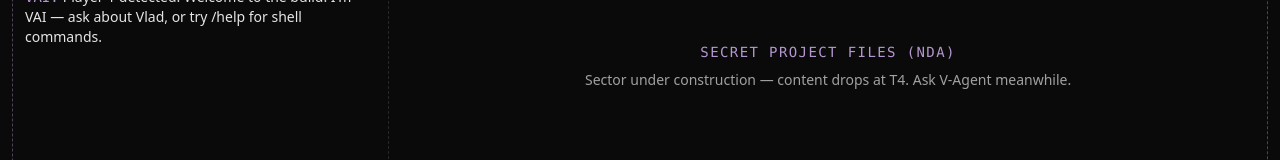
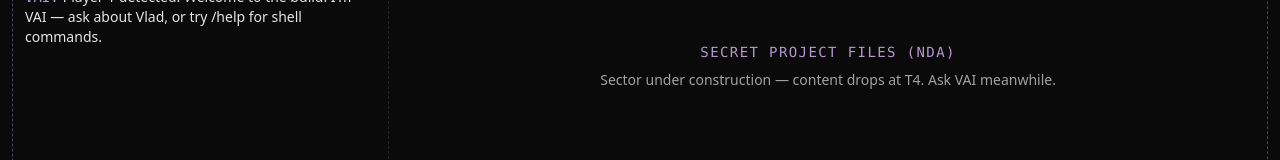
Before and after one commit to vetnem1lk/me.cryzothic.tech, a React (Vite) app: page /nda in a window 1280 px wide. Shown: the part 143-303 px from the top of the page. Built offline with nearby package versions, Linux system fonts and the light colour scheme.

Commit message:
fix: rename remaining visible V-Agent copy to VAI

```diff
--- a/src/components/board/views/Briefing.tsx
+++ b/src/components/board/views/Briefing.tsx
@@ -23,7 +23,7 @@ export default function Briefing() {
         }}
       />
       <p className="max-w-md text-center text-sm text-neutral-400">
-        C++ developer — tools / gameplay. Pick a sector, or ask V-Agent anything.
+        C++ developer — tools / gameplay. Pick a sector, or ask VAI anything.
       </p>
       <div className="grid w-full max-w-lg gap-3 sm:grid-cols-2">
         {ACTIONS.map((a) => (
--- a/src/components/board/views/Placeholder.tsx
+++ b/src/components/board/views/Placeholder.tsx
@@ -4,7 +4,7 @@ export default function Placeholder({ title }: { title: string }) {
       <div>
         <h2 className="font-mono text-sm tracking-widest text-accent uppercase">{title}</h2>
         <p className="mt-2 text-sm text-neutral-400">
-          Sector under construction — content drops at T4. Ask V-Agent meanwhile.
+          Sector under construction — content drops at T4. Ask VAI meanwhile.
         </p>
       </div>
     </section>
```
